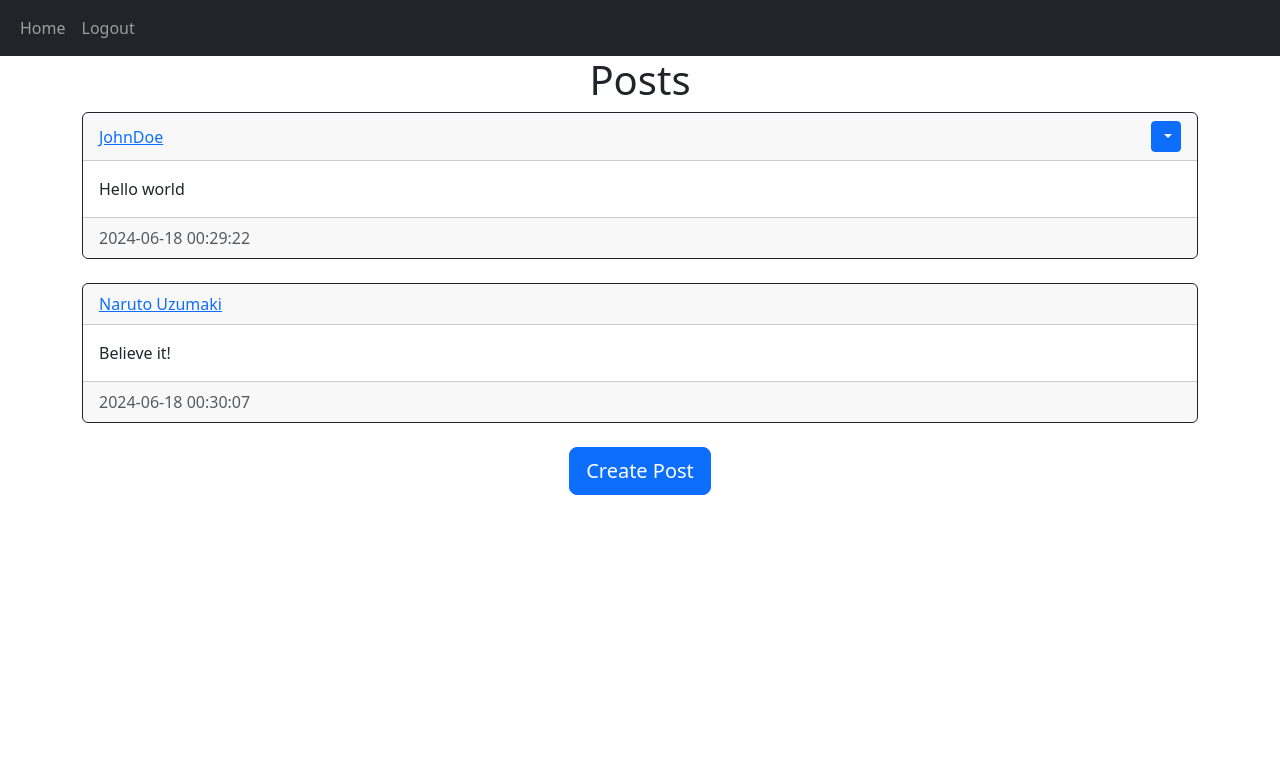
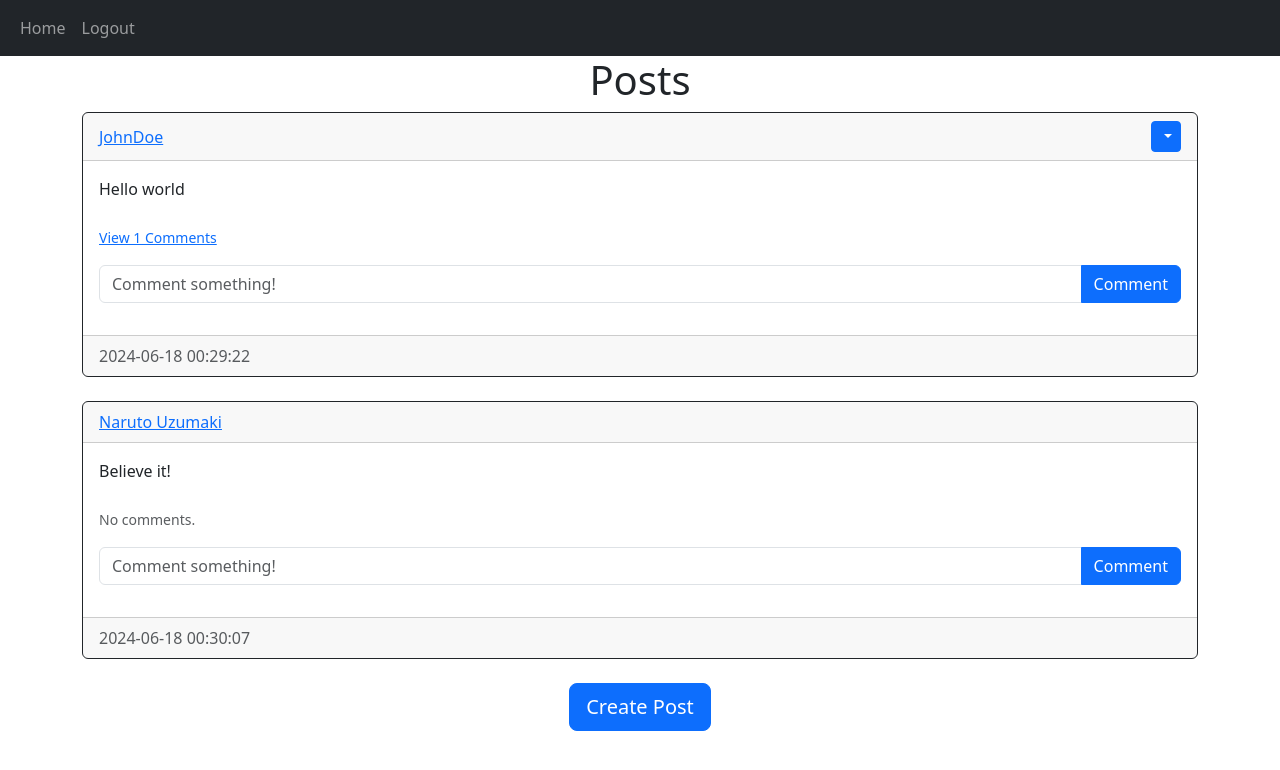
Before and after one commit to EmmanuelIdeho/flaskblog-tutorial, a Flask app: page / in a window 1280 px wide. Shown: the top 770 px of the page. Run offline with Flask 3, Linux system fonts and the light colour scheme; a user stored in the database is signed in.

Commit message:
Adding and Deleting comments

```diff
--- a/website/__init__.py
+++ b/website/__init__.py
@@ -21,7 +21,7 @@ def create_app():
     app.register_blueprint(views, url_prefix="/")
     app.register_blueprint(auth, url_prefix="/")
 
-    from .models import User, Post
+    from .models import User, Post, Comment
 
     login_manager = LoginManager()
     login_manager.login_view = 'auth.login'
--- a/website/templates/post_div.html
+++ b/website/templates/post_div.html
@@ -21,7 +21,46 @@
                     {% endif %}
                 </div>
                 <div class="card-body">
-                    <div class="card-text">{{ post.text }}</div>
+                <div class="card-text">{{ post.text }}</div>
+                    <br />
+                    <div class="collapse" id="comments-{{post.id}}">
+                        <div class="card">
+                            <div class="card-body" id="comments-expanded-{{post.id}}">
+                                {% for comment in post.comments %}
+                                <div class="d-flex justify-content-between align-items-center">
+                                <div>
+                                <a href="/posts/{{comment.user.username}}">{{comment.user.username}}</a>:{{comment.text}}
+                                </div>
+                                <div>
+                                    <small class="text-muted">{{comment.date_created}}</small>
+                                    {% if user.id == comment.author or user.id == post.author %}
+                                        <div class="btn-group">
+                                            <button type="button" class="btn btn-sm btn-primary dropdown-toggle" data-bs-toggle="dropdown">
+                                            </button>
+                                            <ul class="dropdown-menu">
+                                                <li><a href="/delete-comment/{{comment.id}}" class="dropdown-item">Delete</a></li>
+                                            </ul>
+                                        </div>
+                                    {% endif %}
+                                </div>
+                                </div>
+                                {% endfor %}
+                            </div>
+                        </div>
+                    </div>
+                    <p class="card-text">
+                        {% if post.comments|length > 0 %}
+                            <a data-bs-toggle="collapse" href="#comments-{{post.id}}" role="button">
+                                <small>View {{post.comments|length}} Comments</small>
+                            </a>
+                        {% else %}
+                            <small class="text-muted">No comments.</small>
+                        {% endif %}
+                    </p>
+                    <form class="input-group mb-3" method="POST" action="/create-comment/{{post.id}}">
+                    <input type="text" id="text" name="text" class="form-control" placeholder="Comment something!"/>
+                    <button type="submit" class="btn btn-primary">Comment</button>
+                    </form>
                 </div>
                 <div class="card-footer text-muted">{{post.date_created}}</div>
             </div>
--- a/website/views.py
+++ b/website/views.py
@@ -2,7 +2,7 @@
 #home page, profile page, creative post page, etc.
 from flask import Blueprint, render_template, request, flash, redirect, url_for
 from flask_login import login_required, current_user
-from .models import Post, User
+from .models import Post, User, Comment
 from . import db
 
 views = Blueprint("views", __name__)
@@ -55,5 +55,38 @@ def posts(username):
         flash('No user with that username exists.', category='error')
         return redirect(url_for('views.home'))
 
-    posts = Post.query.filter_by(author=user.id).all()
+    posts = user.posts
     return render_template("posts.html", user=current_user, posts=posts, username=username)
+
+@views.route("/create-comment/<post_id>", methods=['POST'])
+@login_required
+def create_comment(post_id):
+    text = request.form.get('text')
+
+    if not text:
+        flash("Comment cannot be empty.", category='error')
+    else:
+        post = Post.query.filter_by(id=post_id)
+        if post:
+            comment = Comment(text=text, author=current_user.id, post_id=post_id)
+            db.session.add(comment)
+            db.session.commit()
+        else:
+            flash("Post does not exist", category='error')
+    return redirect(url_for('views.home'))
+
+@views.route("/delete-comment/<comment_id>")
+@login_required
+def delete_comment(comment_id):
+    comment = Comment.query.filter_by(id=comment_id).first()
+
+    if not comment:
+        flash('Comment does not exist', category='error')
+    elif current_user.id != comment.author and current_user.id != comment.post.author:
+        flash('You do not have permission to delete this comment', category='error')
+    else:
+        flash('Your comment was deleted', category='success')
+        db.session.delete(comment)
+        db.session.commit()
+
+    return redirect(url_for('views.home'))
```
Also changed, not shown: website/models.py (+9 -0 lines), instance/database.db.
